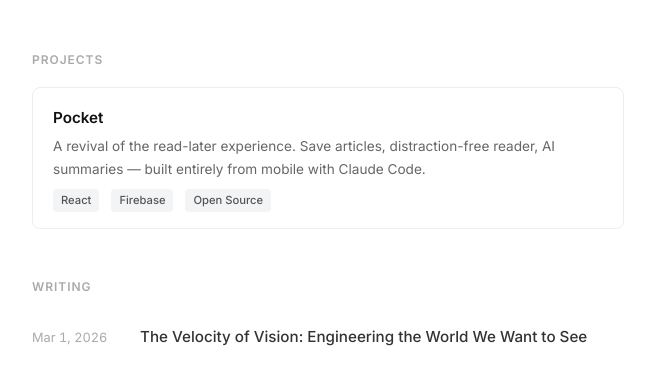
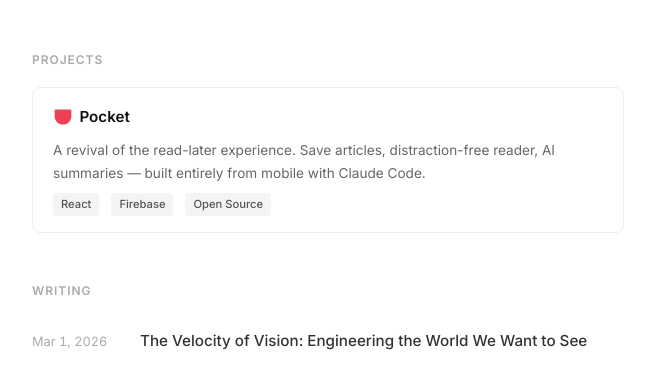
Before and after one commit to sharansalian/sharansalian.github.io, a Jekyll site: the page built from index.html, in a window 1280 px wide. Shown: the part 166-555 px from the top of the page, without its empty margins (312-967 px from the left). Built offline with Jekyll 4.4.1, drawn with Linux system fonts in a browser that asks for light colours.

Commit message:
Update index.html from sharan-os-core

```diff
--- a/index.html
+++ b/index.html
@@ -74,8 +74,10 @@
     .project-name {
       font-size: 0.95rem; font-weight: 600; color: #111;
       text-decoration: none; transition: color 0.15s;
+      display: inline-flex; align-items: center; gap: 0.4rem;
     }
     .project-name:hover { color: #0969da; }
+    .project-icon { width: 20px; height: 20px; flex-shrink: 0; }
     .project-desc { font-size: 0.85rem; color: #666; margin-top: 0.25rem; }
     .project-meta {
       display: flex; gap: 0.75rem; margin-top: 0.5rem;
@@ -111,7 +113,10 @@
     <div class="projects">
       <div class="section-title">Projects</div>
       <div class="project">
-        <a class="project-name" href="https://github.com/sharansalian/pocket" target="_blank" rel="noopener">Pocket</a>
+        <a class="project-name" href="https://github.com/sharansalian/pocket" target="_blank" rel="noopener">
+          <svg class="project-icon" viewBox="0 0 24 24" fill="#ef4056"><path d="M3 3a1 1 0 0 0-1 1v7c0 5.523 4.477 10 10 10s10-4.477 10-10V4a1 1 0 0 0-1-1H3zm4.707 6.293a1 1 0 0 0-1.414 1.414l5 5a1 1 0 0 0 1.414 0l5-5a1 1 0 0 0-1.414-1.414L12 13.586 7.707 9.293z"/></svg>
+          Pocket
+        </a>
         <p class="project-desc">A revival of the read-later experience. Save articles, distraction-free reader, AI summaries — built entirely from mobile with Claude Code.</p>
         <div class="project-meta">
           <span class="project-tag">React</span>
```
